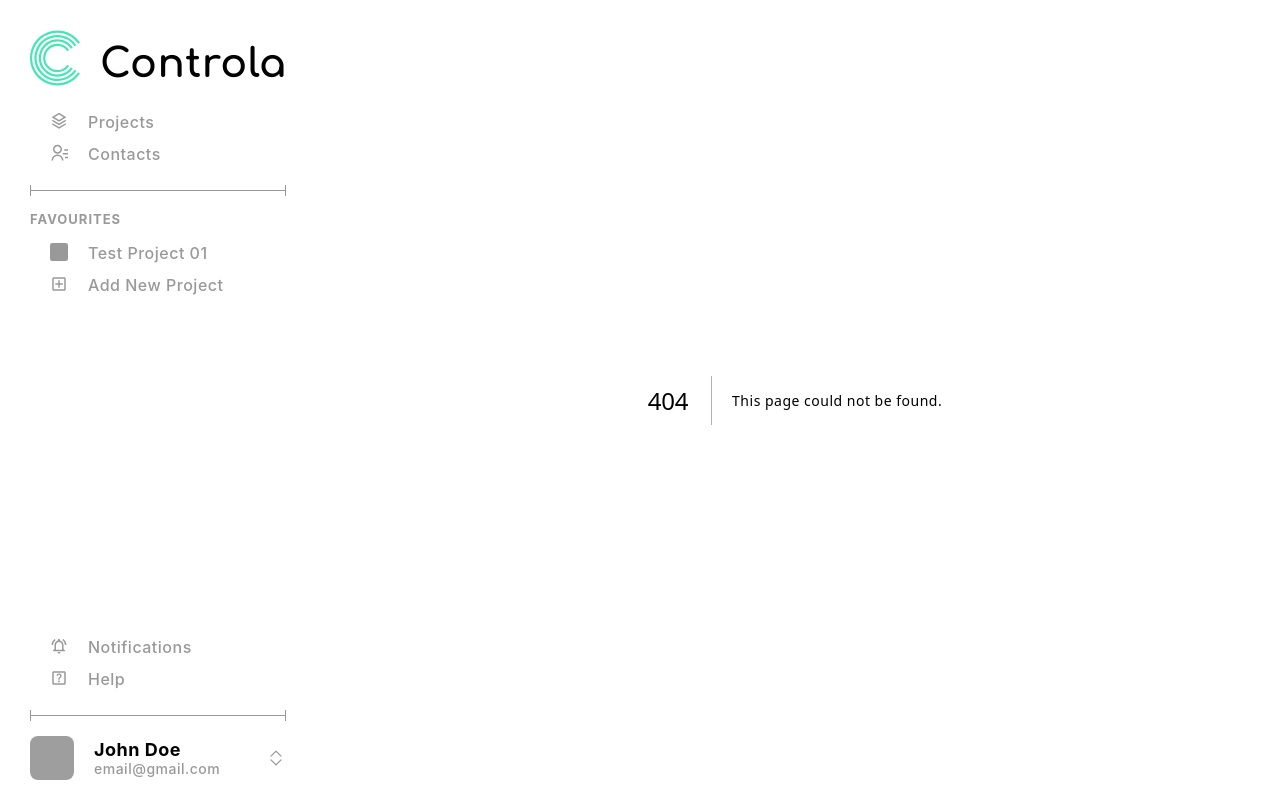
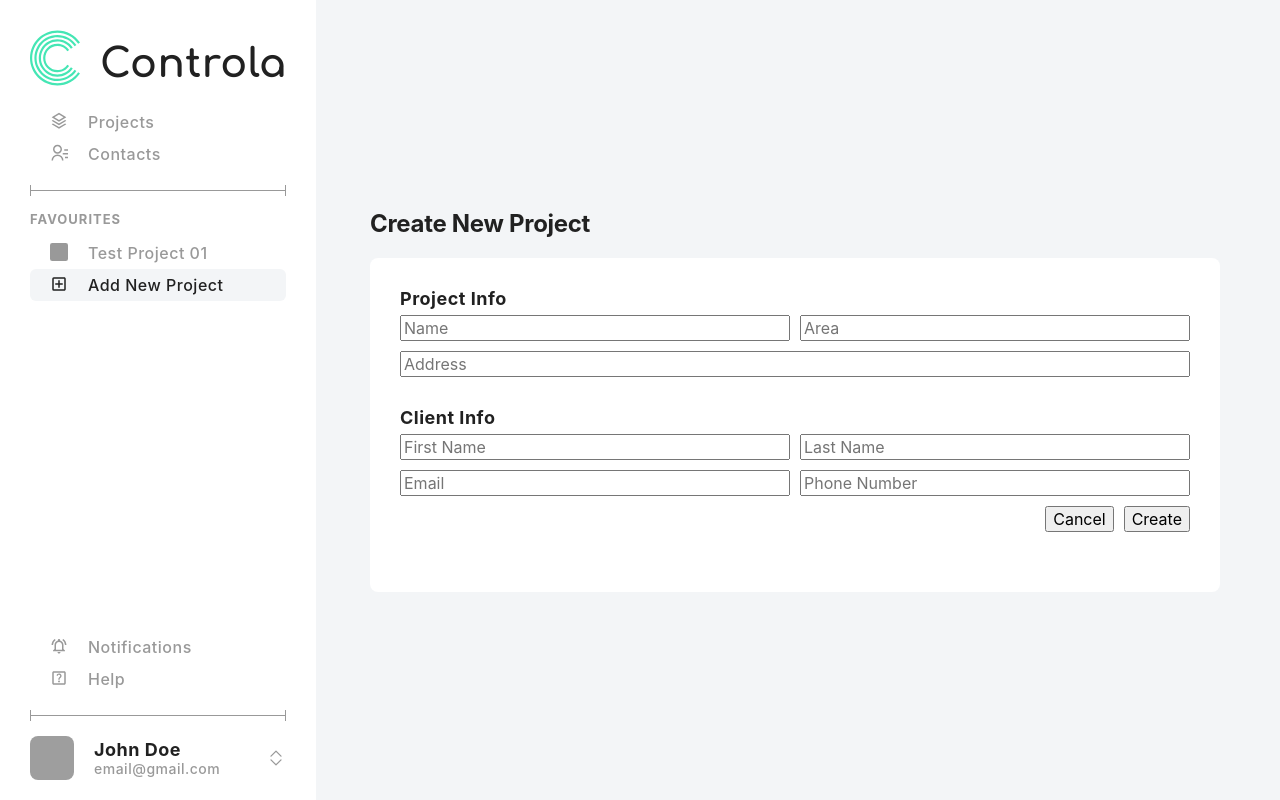
Before and after one commit to Anderboi/tech-spec-app, a Next.js app: page /addProject in a window 1280 px wide. Before the commit this address had no page. Built offline with nearby package versions, Linux system fonts and the light colour scheme; grey boxes are pictures that could not be loaded.

Commit message:
feat: form for project creation

```diff
--- /dev/null
+++ b/src/components/base/form/formBlock/FormBlock.module.scss
@@ -0,0 +1,6 @@
+.container {
+	display: flex;
+	flex-direction: column;
+	gap: 1rem;
+	padding: .6rem 0 3rem;
+}
--- /dev/null
+++ b/src/components/base/form/formBlock/FormBlock.tsx
@@ -0,0 +1,24 @@
+import React from 'react'
+import style from './FormBlock.module.scss'
+
+interface Props {
+  title: string
+  children: React.ReactNode
+}
+
+const FormBlock: React.FunctionComponent<Props> = ({
+  children,
+  title,
+}): JSX.Element => {
+  return (
+    <section>
+      <h3>{title}</h3>
+			<article className={style.container}>
+      {children}
+
+			</article>
+    </section>
+  )
+}
+
+export default FormBlock
--- a/src/components/sidebar/sidebar.tsx
+++ b/src/components/sidebar/sidebar.tsx
@@ -74,7 +74,7 @@ const Sidebar = (): JSX.Element => {
         {projectsList}
         <span className={style.addLink}>
           <SidebarLink
-            href='/'
+            href='/addProject'
             icon={<MdOutlineAddBox />}
             name='Add New Project'
           />
--- /dev/null
+++ b/src/pages/addProject.module.scss
@@ -0,0 +1,36 @@
+@use '../styles/abstracts' as *;
+
+.container {
+	height: 100vh;
+	width: 100%;
+	display: flex;
+	flex-direction: column;
+	justify-content: center;
+	gap: 2rem;
+
+	.form {
+		background-color: getColor(bg);
+		border-radius: $border-radius;
+		padding: 3rem;
+		display: flex;
+		flex-direction: column;
+		// gap: 2rem;
+
+		.input__container{
+			display: flex;
+			gap: 1rem;
+		}
+
+		.input {
+			width: 100%;
+			// margin: 1rem 0;
+		}
+
+
+		.buttonBlock{
+			display: flex;
+			justify-content: flex-end;
+			gap: 1rem;
+		}
+	}
+}
--- /dev/null
+++ b/src/pages/addProject.tsx
@@ -0,0 +1,121 @@
+import React from 'react'
+import FormBlock from '../components/base/form/formBlock/FormBlock'
+import style from './addProject.module.scss'
+
+const AddProject = () => {
+  const handleSubmit = async (e: React.SyntheticEvent) => {
+    e.preventDefault()
+
+    const target = e.target as typeof e.target & {
+      name: {value: string}
+      area: {value: number}
+      address: {value: string}
+    }
+
+    const name = target.name.value
+    const area = target.area.value
+    const address = target.address.value
+
+		const data = {
+			name: name,
+			area: area,
+			address: address,
+		}
+
+
+    const JSONdata = JSON.stringify(data);
+
+		const endpoint = 'api/createProject';
+
+		const options = {
+      method: 'POST',
+			headers: {
+        'Content-type': 'application/json',
+			},
+			body: JSONdata,
+		}
+
+		const response = await fetch(endpoint, options)
+
+		const result = await response.json()
+    console.log(result);
+
+    alert(result.data)
+  }
+
+  return (
+    <div className={style.container}>
+      <h1>Create New Project</h1>
+      <form  className={style.form} onSubmit={handleSubmit}>
+        <FormBlock title='Project Info'>
+          <div className={style.input__container}>
+            <input
+              type='text'
+              placeholder='Name'
+              name='name'
+              id='name'
+              className={style.input}
+              required
+            />
+            <input
+              type='number'
+              placeholder='Area'
+              name='area'
+              id='area'
+              className={style.input}
+            />
+          </div>
+          <input
+            type='text'
+            placeholder='Address'
+            id='address'
+            name='address'
+            className={style.input}
+            required
+          />
+        </FormBlock>
+
+        <FormBlock title='Client Info'>
+          <div className={style.input__container}>
+            <input
+              type='text'
+              id='first'
+              placeholder='First Name'
+              name='first'
+              className={style.input}
+            />
+            <input
+              type='text'
+              id='last'
+              placeholder='Last Name'
+              name='last'
+              className={style.input}
+            />
+          </div>
+          <div className={style.input__container}>
+            <input
+              type='email'
+              id='email'
+              placeholder='Email'
+              name='email'
+              className={style.input}
+            />
+            <input
+              type='tel'
+              id='phone'
+              placeholder='Phone Number'
+              name='phone'
+              className={style.input}
+            />
+          </div>
+          <div className={style.buttonBlock}>
+            <input type='button' value='Cancel' />
+            <input type='submit' value='Create' />
+          </div>
+        </FormBlock>
+      </form>
+    </div>
+  )
+}
+
+export default AddProject
--- /dev/null
+++ b/src/pages/api/createProject.ts
@@ -0,0 +1,21 @@
+export default function handler(req: any, res: any) {
+  // Get data submitted in request's body.
+  const body = req.body
+
+	console.log(body);
+
+  // Optional logging to see the responses
+  // in the command line where next.js app is running.
+  console.log('body: ', body)
+
+  // Guard clause checks for first and last name,
+  // and returns early if they are not found
+  if (!body.name || !body.area) {
+    // Sends a HTTP bad request error code
+    return res.status(400).json({ data: 'First or last name not found' })
+  }
+
+  // Found the name.
+  // Sends a HTTP success code
+  res.status(200).json({ data: `${body.name} ${body.area} ${body.address}` })
+}
```
Also changed, not shown: src/pages/index.tsx (+41 -5 lines).
